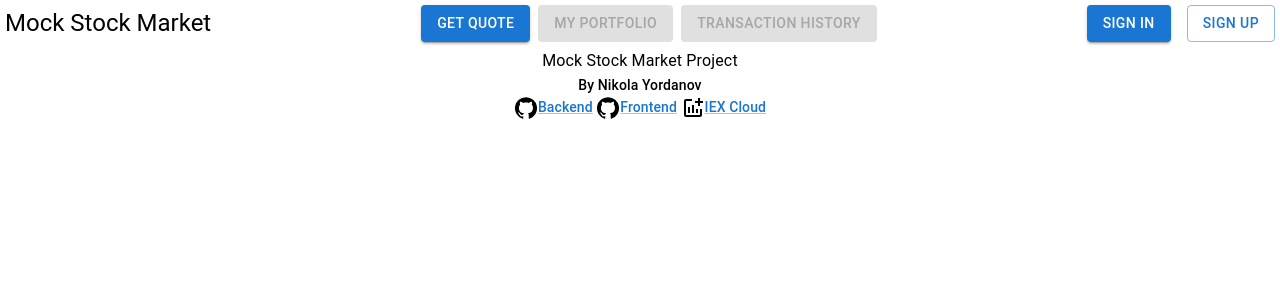
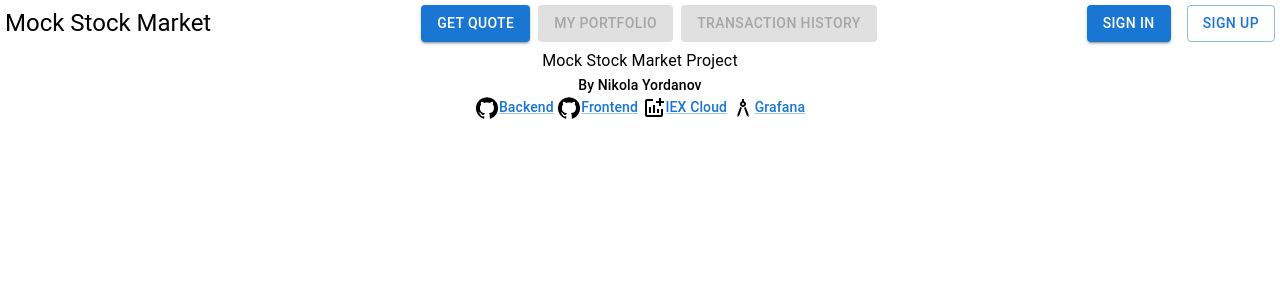
Before and after one commit to nikola126/mock-stock-market-frontend, a React (Create React App) app: page /portfolio in a window 1280 px wide. Shown: the top 300 px of the page. Built offline with nearby package versions, Linux system fonts and the light colour scheme.

Commit message:
added Grafana link

```diff
--- a/src/components/Footer/Footer.jsx
+++ b/src/components/Footer/Footer.jsx
@@ -1,6 +1,8 @@
 import { Link, Stack, Typography } from "@mui/material";
 import GitHubIcon from "@mui/icons-material/GitHub";
 import AddchartIcon from "@mui/icons-material/Addchart";
+import ArchitectureIcon from "@mui/icons-material/Architecture";
+import { endpoints } from "../../constants/endpoints";
 
 export default function Footer() {
   return (
@@ -25,7 +27,9 @@ export default function Footer() {
             Frontend
           </Link>{" "}
           <AddchartIcon sx={{ verticalAlign: "middle" }}></AddchartIcon>
-          <Link href="https://iexcloud.io/">IEX Cloud</Link>
+          <Link href="https://iexcloud.io/">IEX Cloud</Link>{" "}
+          <ArchitectureIcon sx={{ verticalAlign: "middle" }}></ArchitectureIcon>
+          <Link href={endpoints().grafana}>Grafana</Link>
         </Typography>
       </Stack>
     </>
--- a/src/constants/endpoints.js
+++ b/src/constants/endpoints.js
@@ -14,5 +14,6 @@ export const endpoints = () => {
     assetsGet: `${hostUrl}/assets/get`,
     transactionAdd: `${hostUrl}/transactions/add`,
     transactionGet: `${hostUrl}/transactions/get`,
+    grafana: `http://localhost:3001`,
   };
 };
```
